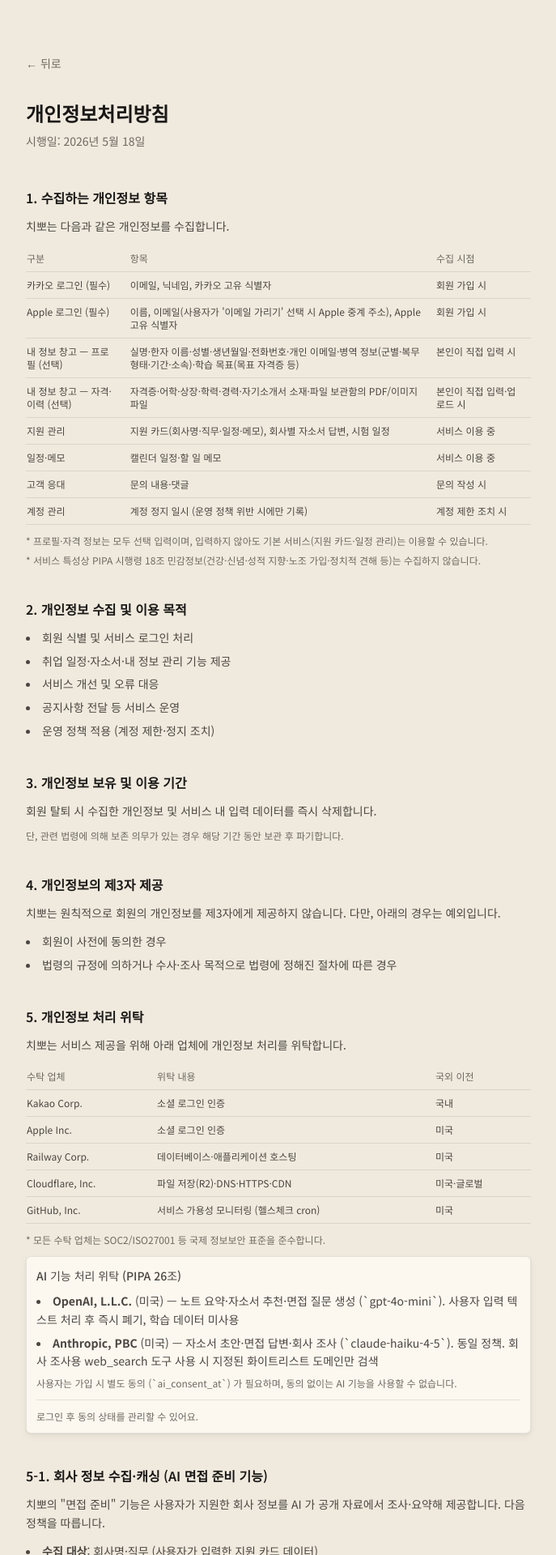
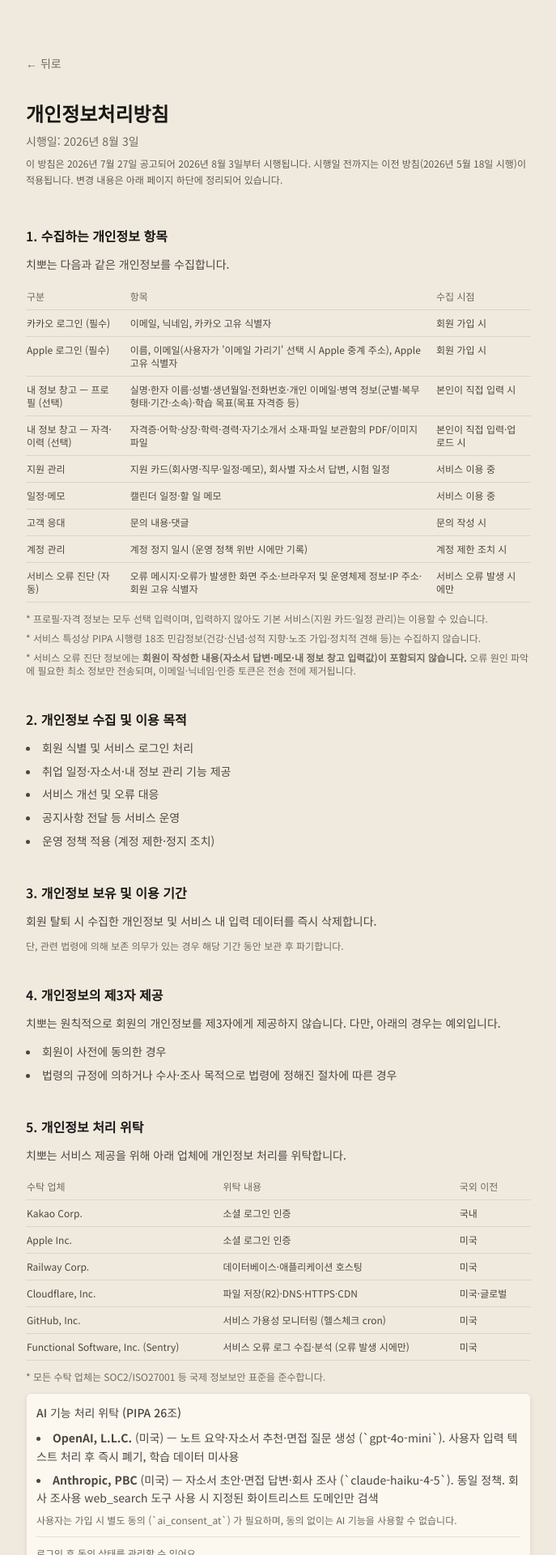
Before and after one commit to jjang6251/chwippo-front, a React (Vite) app: page /privacy in a window 1280 px wide. Shown: the top 1920 px of the page at 81% size, without its empty margins (296-983 px from the left). Built offline with nearby package versions, Linux system fonts and the light colour scheme; no server answers; a web font is replaced by a local one.

Commit message:
docs: 개인정보처리방침 개정 — Sentry 위탁 추가 (8/3 시행)

```diff
--- a/src/pages/Privacy.tsx
+++ b/src/pages/Privacy.tsx
@@ -2,6 +2,9 @@
 // TODO: 유료 결제 도입 시 → 결제 수탁업체(PG사) 추가, §3 보유 기간에 전자상거래법 5년 명시
 // TODO: 사업자 등록 시 → §8 개인정보 보호책임자에 사업자 정보 추가
 // 갱신 이력:
+// - 2026-07-27 공고 / 2026-08-03 시행: §1에 서비스 오류 진단 정보 + §5 수탁업체에 Sentry 추가.
+//   출시(7/26) 후 첫 개정이라 §10 "시행일 7일 전 공지" 조항을 준수 — 공고와 시행 사이 7일.
+//   ⚠️ Sentry DSN 은 **시행일(8/3)에 주입**한다. 방침보다 먼저 켜면 고지 없는 수집이 된다.
 // - 2026-05-18 (PR DD, LRR Phase 5-B): §1에 user_profiles 8필드(실명·전화·이메일·생년월일·병역) 명시 + §5 수탁업체 정합 (AWS S3 → R2, Railway·Cloudflare·GitHub Actions 추가)
 // - 2026-05-14: 초안
 
@@ -20,7 +23,12 @@ export function Privacy() {
           ← 뒤로
         </button>
         <h1 className="text-2xl font-bold mb-2">개인정보처리방침</h1>
-        <p className="text-text-quaternary text-sm mb-12">시행일: 2026년 5월 18일</p>
+        <p className="text-text-quaternary text-sm mb-2">시행일: 2026년 8월 3일</p>
+        <p className="text-text-tertiary text-xs mb-12 leading-relaxed">
+          이 방침은 2026년 7월 27일 공고되어 2026년 8월 3일부터 시행됩니다. 시행일 전까지는
+          이전 방침(2026년 5월 18일 시행)이 적용됩니다. 변경 내용은 아래 페이지 하단에
+          정리되어 있습니다.
+        </p>
 
         <DocSection title="1. 수집하는 개인정보 항목">
           <p className="mb-3">치뽀는 다음과 같은 개인정보를 수집합니다.</p>
@@ -47,6 +55,11 @@ export function Privacy() {
               ['일정·메모', '캘린더 일정·할 일 메모', '서비스 이용 중'],
               ['고객 응대', '문의 내용·댓글', '문의 작성 시'],
               ['계정 관리', '계정 정지 일시 (운영 정책 위반 시에만 기록)', '계정 제한 조치 시'],
+              [
+                '서비스 오류 진단 (자동)',
+                '오류 메시지·오류가 발생한 화면 주소·브라우저 및 운영체제 정보·IP 주소·회원 고유 식별자',
+                '서비스 오류 발생 시에만',
+              ],
             ]}
           />
           <p className="mt-3 text-text-quaternary text-xs">
@@ -54,6 +67,11 @@ export function Privacy() {
           </p>
           <p className="mt-2 text-text-quaternary text-xs">
             * 서비스 특성상 PIPA 시행령 18조 민감정보(건강·신념·성적 지향·노조 가입·정치적 견해 등)는 수집하지 않습니다.
+          </p>
+          <p className="mt-2 text-text-quaternary text-xs">
+            * 서비스 오류 진단 정보에는 <strong>회원이 작성한 내용(자소서 답변·메모·내 정보 창고 입력값)이
+            포함되지 않습니다.</strong> 오류 원인 파악에 필요한 최소 정보만 전송되며, 이메일·닉네임·인증
+            토큰은 전송 전에 제거됩니다.
           </p>
         </DocSection>
 
@@ -97,6 +115,11 @@ export function Privacy() {
               ['Railway Corp.', '데이터베이스·애플리케이션 호스팅', '미국'],
               ['Cloudflare, Inc.', '파일 저장(R2)·DNS·HTTPS·CDN', '미국·글로벌'],
               ['GitHub, Inc.', '서비스 가용성 모니터링 (헬스체크 cron)', '미국'],
+              [
+                'Functional Software, Inc. (Sentry)',
+                '서비스 오류 로그 수집·분석 (오류 발생 시에만)',
+                '미국',
+              ],
             ]}
           />
           <p className="mt-3 text-text-quaternary text-xs">
@@ -208,10 +231,20 @@ export function Privacy() {
           </p>
         </DocSection>
 
-        <div className="mt-12 pt-6 border-t border-line text-text-quaternary text-xs">
-          공고일: 2026년 5월 18일 · 시행일: 2026년 5월 18일 (베타 서비스로 사용자 적어 즉시 시행, 사전 공지는 변경 후 첫 로그인 시 안내)
-          <br />
-          이전 시행일(2026년 5월 14일)의 방침에 비해 §1 수집 항목·§5 위탁 업체 명시를 정합화했으며, 실 처리 범위 변경은 없습니다.
+        <div className="mt-12 pt-6 border-t border-line text-text-quaternary text-xs space-y-2">
+          <p>
+            <span className="text-text-tertiary font-medium">공고일: 2026년 7월 27일 · 시행일: 2026년 8월 3일</span>
+            <br />
+            이전 방침(2026년 5월 18일 시행) 대비 변경 사항 — ① §1 수집 항목에 <strong>서비스 오류 진단
+            정보</strong>(오류 메시지·발생 화면·브라우저 정보·IP·회원 고유 식별자) 추가 ② §5 수탁 업체에
+            <strong> Sentry(미국)</strong> 추가. 오류가 발생했을 때만 전송되며, 회원이 작성한 내용(자소서
+            답변·메모·내 정보 창고 입력값)과 이메일·닉네임·인증 토큰은 전송 대상에서 제외됩니다.
+          </p>
+          <p>
+            공고일: 2026년 5월 18일 · 시행일: 2026년 5월 18일 (베타 서비스로 사용자 적어 즉시 시행, 사전 공지는 변경 후 첫 로그인 시 안내)
+            <br />
+            이전 시행일(2026년 5월 14일)의 방침에 비해 §1 수집 항목·§5 위탁 업체 명시를 정합화했으며, 실 처리 범위 변경은 없습니다.
+          </p>
         </div>
       </main>
     </div>
```
